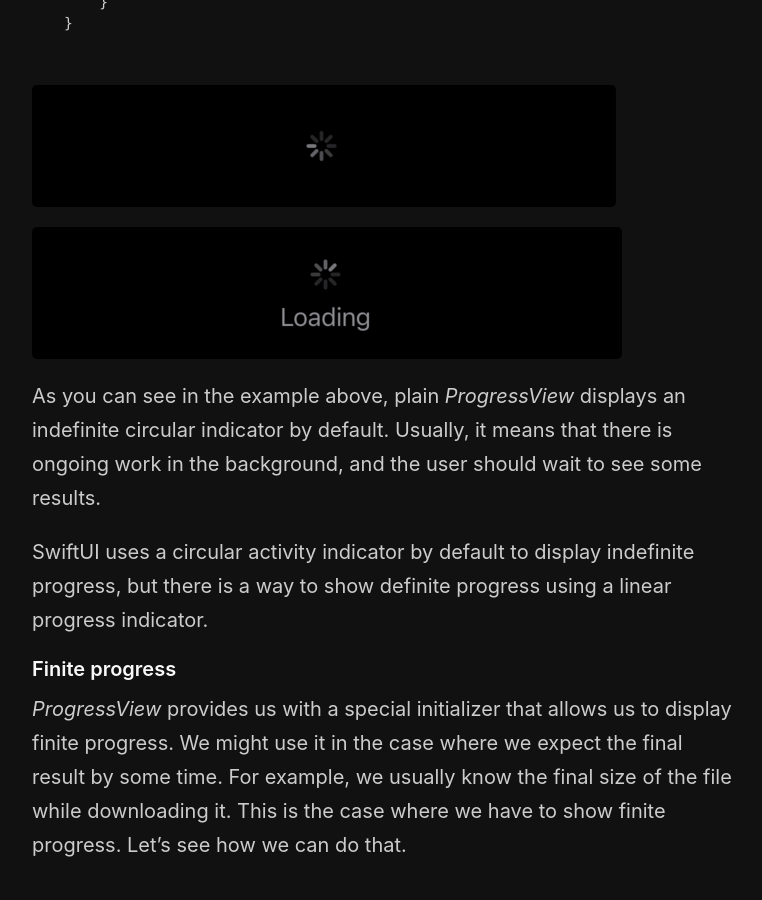
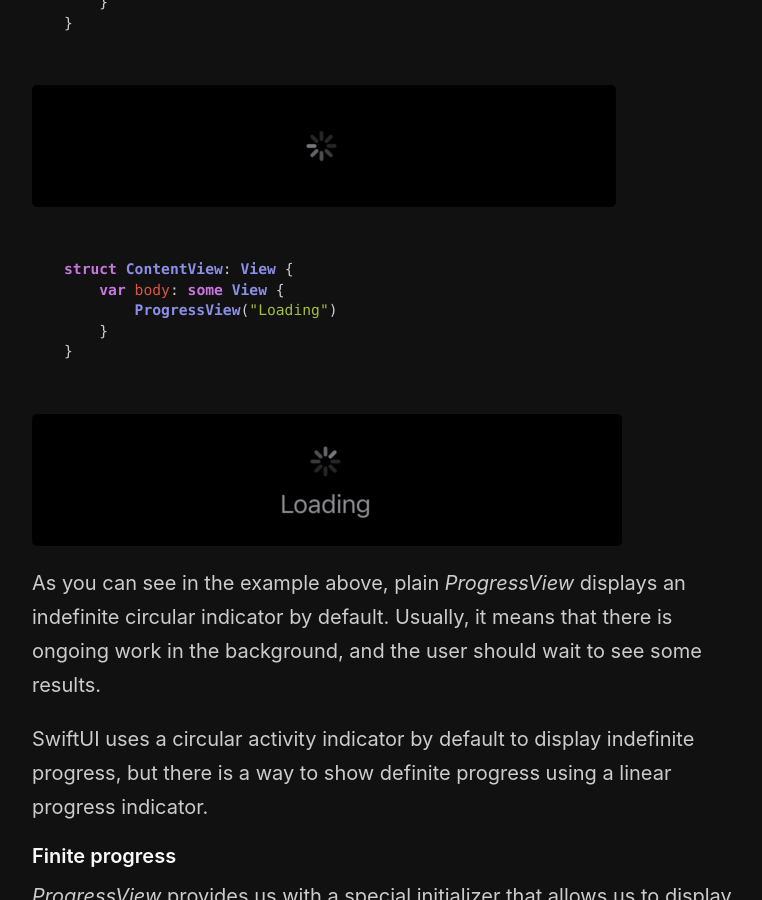
Before and after one commit to mecid/mecid.github.io, a Jekyll site: the page built from _posts/2021-11-25-mastering-progressview-in-swiftui.md, in a window 1280 px wide and 900 px high, scrolled down 656 px. Shown: the whole window, without its empty margins (258-1020 px from the left). Built offline with Jekyll 4.4.1, drawn with Linux system fonts in a browser that asks for light colours.

Commit message:
more code examples added to progress view post

````diff
--- a/_posts/2021-11-25-mastering-progressview-in-swiftui.md
+++ b/_posts/2021-11-25-mastering-progressview-in-swiftui.md
@@ -20,7 +20,13 @@ struct ContentView: View {
 
 ![progress](/public/progress2.png)
 
-
+```swift
+struct ContentView: View {
+    var body: some View {
+        ProgressView("Loading")
+    }
+}
+```
 
 ![progress](/public/progress.png)
 
````
